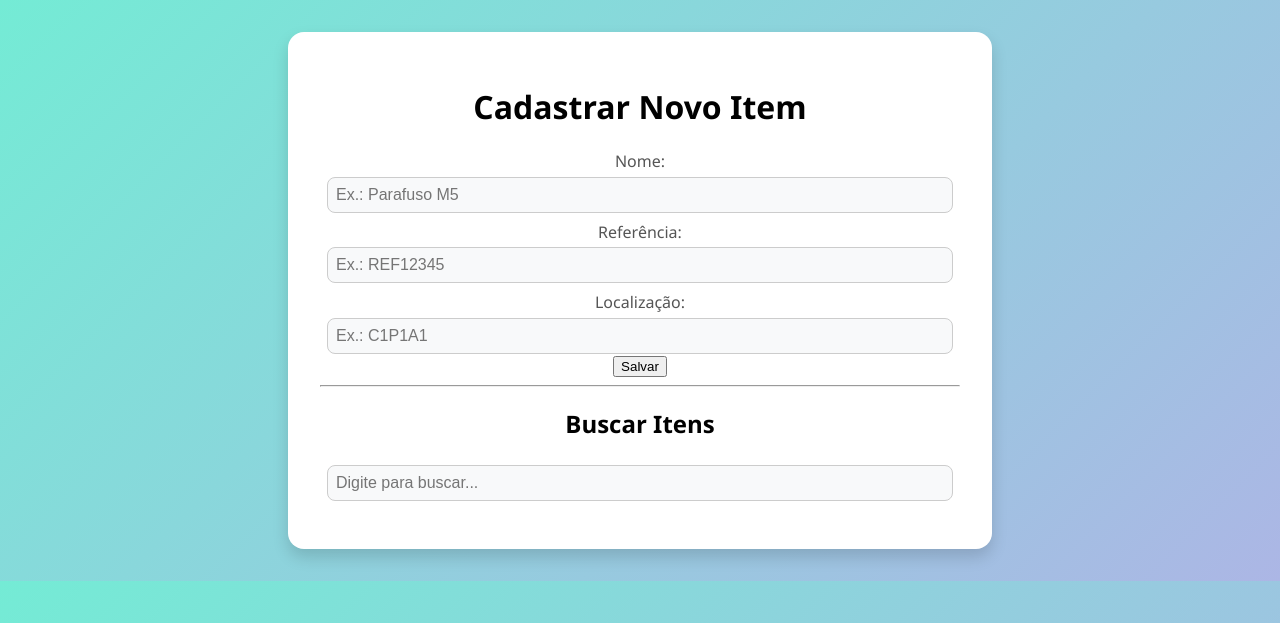
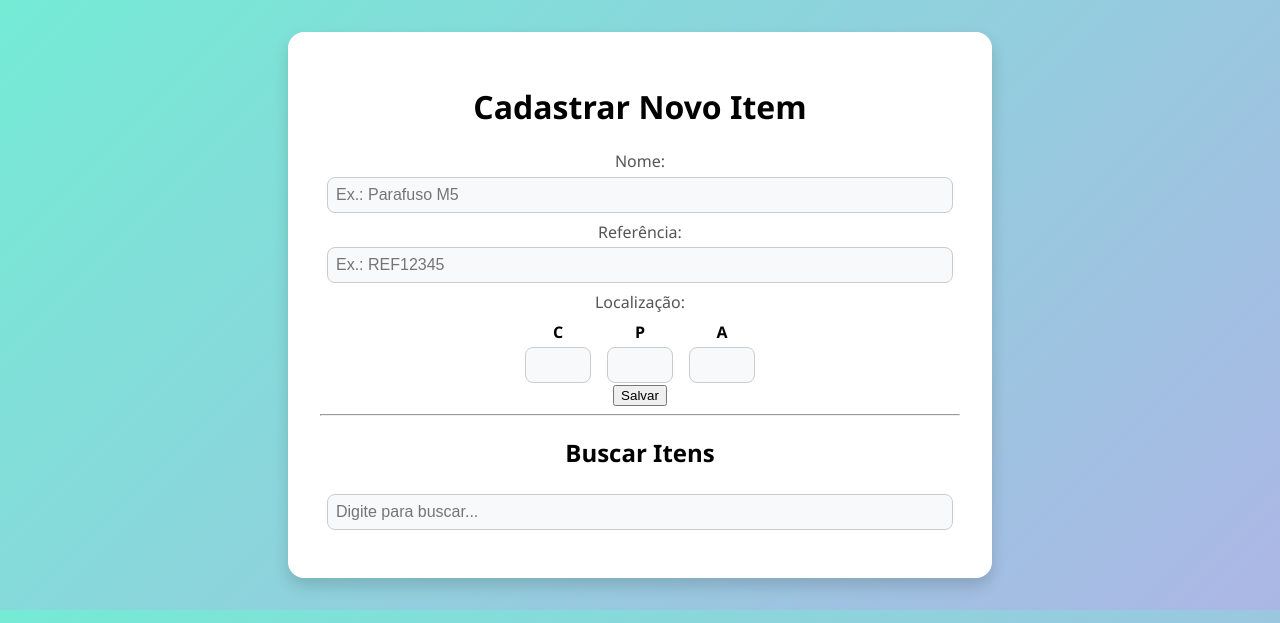
Before and after one commit to JP-Bortolaci/Projeto-Integrador, a PHP site: page /pages/cadastro.html in a window 1280 px wide. Shown: the top 623 px of the page. Run offline with PHP 8.4, Linux system fonts and the light colour scheme.

Commit message:
não ta funcionando AINDA

```diff
--- a/projeto/pages/cadastro.html
+++ b/projeto/pages/cadastro.html
@@ -15,8 +15,12 @@
             <label for="reference">Referência:</label>
             <input type="text" id="reference" name="reference" placeholder="Ex.: REF12345" required>
 
-            <label for="location">Localização:</label>
-            <input type="text" id="location" name="location" placeholder="Ex.: C1P1A1" required>
+            <label>Localização:</label>
+            <div class="location-inputs">
+                <div class="loc-item"><span>C</span><input type="number" id="corredor" name="corredor" min="1" max="9" required></div>
+                <div class="loc-item"><span>P</span><input type="number" id="prateleira" name="prateleira" min="1" max="9" required></div>
+                <div class="loc-item"><span>A</span><input type="number" id="altura" name="altura" min="1" max="9" required></div>
+            </div>
 
             <button type="submit">Salvar</button>
         </form>
@@ -30,11 +34,27 @@
     </main>
 
     <script>
-        // Cadastro de novo item
+        // Cadastro
         document.getElementById('form-cadastro').addEventListener('submit', function(e) {
             e.preventDefault();
 
-            const formData = new FormData(this);
+            const nome = this.name.value.trim();
+            const referencia = this.reference.value.trim();
+            const c = this.corredor.value.trim();
+            const p = this.prateleira.value.trim();
+            const a = this.altura.value.trim();
+
+            const location = `C${c}P${p}A${a}`;
+
+            if (!nome || !referencia || !c || !p || !a) {
+                document.getElementById('msg').textContent = 'Preencha todos os campos corretamente.';
+                return;
+            }
+
+            const formData = new FormData();
+            formData.append('name', nome);
+            formData.append('reference', referencia);
+            formData.append('location', location);
 
             fetch('../includes/cadastrar.php', {
                 method: 'POST',
@@ -44,24 +64,18 @@
             .then(data => {
                 const msg = document.getElementById('msg');
                 if(data.success) {
-                    msg.style.color = 'green';
                     msg.textContent = 'Item cadastrado com sucesso!';
                     this.reset();
-                    // Atualiza lista após cadastro
-                    searchInput.dispatchEvent(new Event('input'));
                 } else {
-                    msg.style.color = 'red';
                     msg.textContent = 'Erro: ' + data.message;
                 }
             })
             .catch(err => {
-                const msg = document.getElementById('msg');
-                msg.style.color = 'red';
-                msg.textContent = 'Erro na requisição: ' + err;
+                document.getElementById('msg').textContent = 'Erro na requisição: ' + err;
             });
         });
 
-        // Busca dinâmica
+        // Busca
         const searchInput = document.getElementById('search');
         const resultados = document.getElementById('resultados');
 
@@ -80,8 +94,8 @@
                         data.forEach(item => {
                             const li = document.createElement('li');
                             li.innerHTML = `
-                                <strong>${item.nome}</strong> - ${item.localizacao}
-                                <button onclick="deletarItem(${item.id})" style="margin-left: 10px;">Excluir</button>
+                                <strong>${item.nome}</strong> - ${item.referencia} - ${item.localizacao}
+                                <button onclick="deletarItem('${item.nome}')">Excluir</button>
                             `;
                             resultados.appendChild(li);
                         });
@@ -95,20 +109,20 @@
                 });
         });
 
-        // Função para deletar item pelo id
-        function deletarItem(id) {
-            if (confirm('Deseja realmente excluir este item?')) {
+        // Exclusão
+        function deletarItem(nome) {
+            if (confirm('Deseja realmente excluir o item "' + nome + '"?')) {
                 fetch('../includes/deletar.php', {
                     method: 'POST',
                     headers: {
                         'Content-Type': 'application/json'
                     },
-                    body: JSON.stringify({ id })
+                    body: JSON.stringify({ nome })
                 })
                 .then(response => response.json())
                 .then(data => {
                     alert(data.success ? 'Item deletado com sucesso!' : 'Erro: ' + data.message);
-                    searchInput.dispatchEvent(new Event('input')); // Atualiza lista após exclusão
+                    searchInput.dispatchEvent(new Event('input')); // Atualiza a lista
                 })
                 .catch(error => alert('Erro na exclusão: ' + error));
             }
--- a/projeto/styles/cadastro.css
+++ b/projeto/styles/cadastro.css
@@ -243,3 +243,24 @@ input:focus {
         padding: 0.4rem 0.6rem;
     }
 }
+
+.location-inputs {
+    display: flex;
+    justify-content: center;
+    gap: 1rem;
+    margin-top: 0.5rem;
+}
+
+.loc-item {
+    display: flex;
+    flex-direction: column;
+    align-items: center;
+    font-weight: bold;
+    font-size: 1rem;
+}
+
+.loc-item input {
+    width: 3rem;
+    margin-top: 0.25rem;
+    text-align: center;
+}
```
